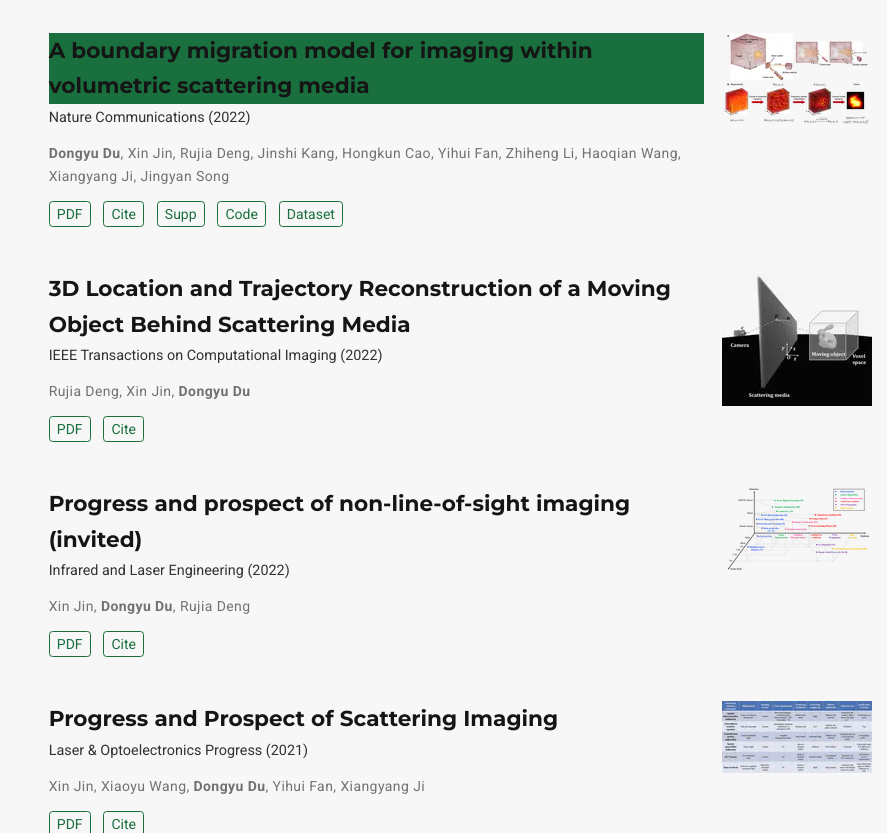
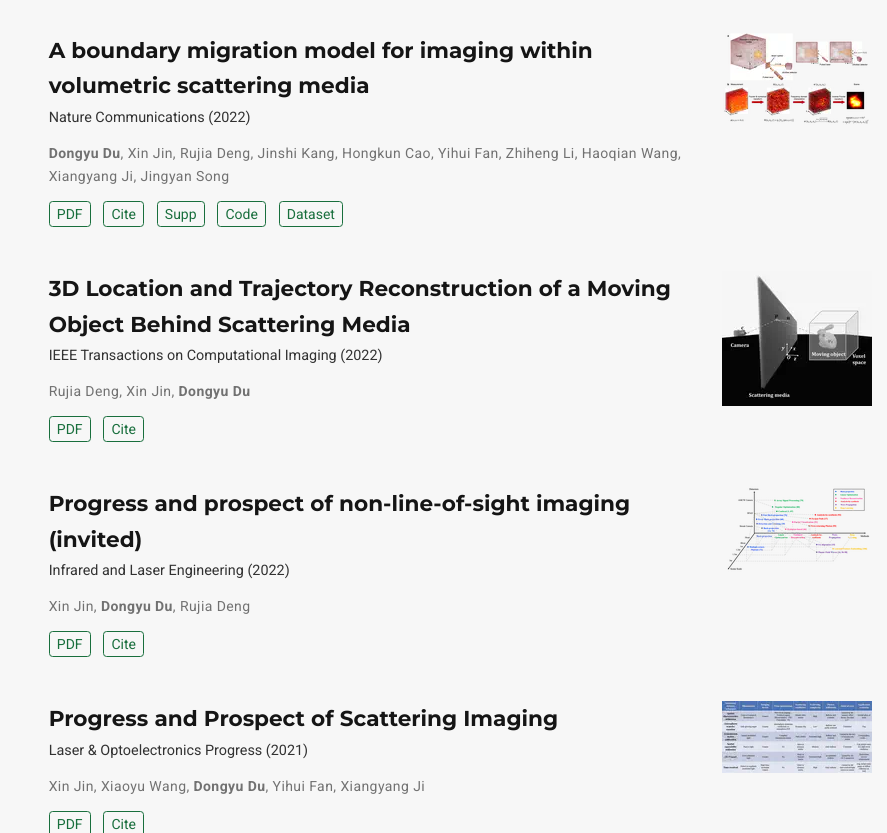
Before and after one commit to dongyu-du/dongyu-du.github.io, a plain HTML site: page index.html in a window 1280 px wide. Shown: the part 1194-2027 px from the top of the page, without its empty margins (393-1280 px from the left). Drawn offline with Linux system fonts and the light colour scheme; some icons are missing.

Commit message:
change color

```diff
--- a/index.html
+++ b/index.html
@@ -398,7 +398,7 @@
               <div class="media stream-item view-compact" >
                 <div class="media-body">
 
-                  <div class="section-subheading article-title mb-0 mt-0" style="background-color: #196F3D;">
+                  <div class="section-subheading article-title mb-0 mt-0" style="color: #196F3D;">
                     <a href="/publication/nc2022/" >A boundary migration model for imaging within volumetric scattering media</a>
                   </div>
 
```
